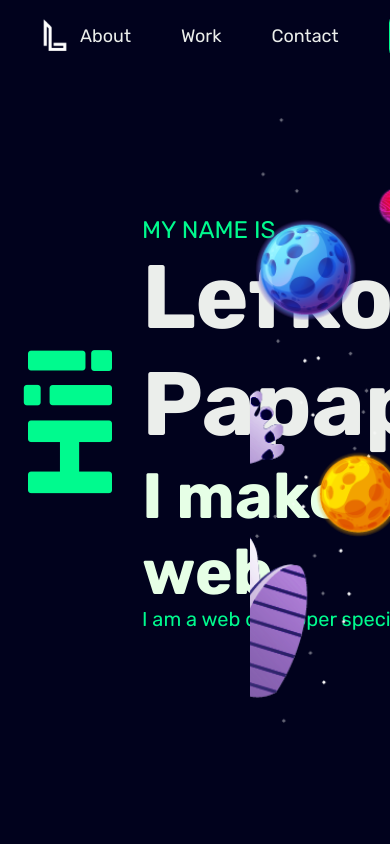
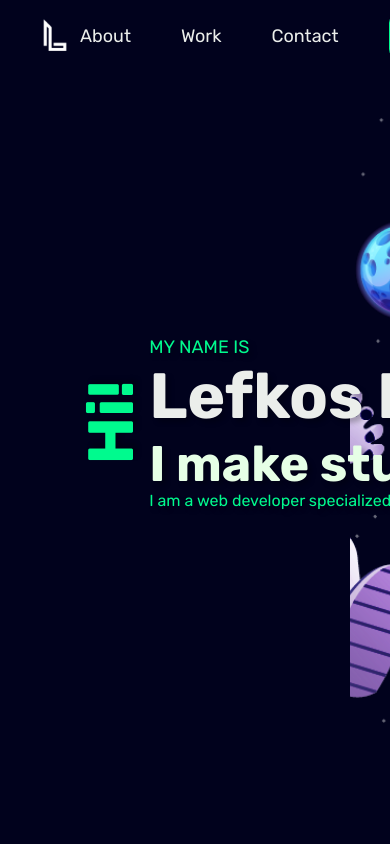
Before and after one commit to lefkosp/my-portfolio, a React (Create React App) app: page / in a window 390 px wide. Shown: the top 844 px of the page. Built offline with nearby package versions, Linux system fonts and the light colour scheme.

Commit message:
added some responsiveness

```diff
--- a/src/Components/About/About.css
+++ b/src/Components/About/About.css
@@ -35,7 +35,7 @@
 
 .tech-stack {
   padding: 1rem 2rem 1rem 3rem;
-  margin: 100px auto 0px auto;
+  margin: 100px auto 50px auto;
   color: #ebeeeb;
   font-size: 3rem;
   line-height: 1.7;
@@ -64,3 +64,6 @@ li::marker {
   justify-content: center;
   gap: 15px;
 }
+
+@media (max-width: 1035px) {
+}
--- a/src/Components/Main/Main.css
+++ b/src/Components/Main/Main.css
@@ -3,6 +3,8 @@
   min-height: 100vh;
   background-color: #252e2f;
   background-color: #01021d;
+  pointer-events: none;
+  text-shadow: 4px 4px 5px rgba(0, 0, 0, 0.26);
 }
 
 .vertical {
@@ -11,32 +13,41 @@
 }
 
 .heading-primary {
+  position: relative;
   font-size: 9rem;
   color: #ebeeeb;
   z-index: 3;
 }
 
 .hi {
+  position: relative;
   font-size: 12rem;
   color: #00fa8e;
+  z-index: 3;
 }
 
 .heading-secondary {
+  position: relative;
   font-size: 6.4rem;
   color: #e6ffe6;
+  z-index: 3;
 }
 
 .subheading {
+  position: relative;
   font-size: 2.4rem;
   text-transform: uppercase;
   color: #00fa8e;
+  z-index: 3;
 }
 
 .description {
+  position: relative;
   font-size: 2rem;
   max-width: 70rem;
   line-height: 0.9;
   color: #00fa8e;
+  z-index: 3;
 }
 
 .container {
@@ -59,7 +70,7 @@
   width: 95vw;
   height: 95vh;
   top: 20px;
-  left: 250px;
+  left: 300px;
   background-position: right;
   background-size: cover;
 }
@@ -91,3 +102,33 @@
   transform: scaleY(-1);
   left: -650px;
 }
+
+@media (max-width: 1700px) {
+  .img-layer:nth-child(8) {
+    left: -450px;
+  }
+}
+
+@media (max-width: 1550px) {
+  .img-layer {
+    left: 350px;
+  }
+}
+
+@media (max-width: 1035px) {
+  .heading-primary {
+    font-size: 6.4rem;
+  }
+
+  .heading-secondary {
+    font-size: 5rem;
+  }
+
+  .subheading {
+    font-size: 1.8rem;
+  }
+
+  .description {
+    font-size: 1.6rem;
+  }
+}
--- a/src/Components/Main/Main.js
+++ b/src/Components/Main/Main.js
@@ -17,14 +17,14 @@ export default function Main() {
     let container = document.querySelector(".img-container");
     let img = document.querySelectorAll(".img-layer");
 
-    container.addEventListener("mousemove", function (e) {
+    const handleMouseMove = (e) => {
       let x = e.pageX;
       let y = e.pageY;
 
       img[0].style.transform =
         "translate(" + x / 100 + "px, " + y / 100 + "px)";
       img[7].style.transform =
-        "translate(" + x / 100 + "px, " + y / 100 + "px)";
+        "translate(" + x / 100 + "px, " + y / 100 + "px) rotate(350deg)";
       img[1].style.transform =
         "translate(" + (x / 100) * 1.5 + "px, " + y / 70 + "px)";
       img[2].style.transform =
@@ -37,7 +37,9 @@ export default function Main() {
         "translate(" + (x / 100) * 7.5 + "px, " + y / 70 + "px)";
       img[6].style.transform =
         "translate(" + (x / 100) * 9 + "px, " + y / 70 + "px)";
-    });
+    };
+
+    container.addEventListener("mousemove", handleMouseMove);
   }, []);
 
   return (
--- a/src/Components/Work/Project.css
+++ b/src/Components/Work/Project.css
@@ -23,7 +23,7 @@
 .desc-container {
   padding: 15px 35px;
   position: absolute;
-  max-width: 585px;
+  max-width: 58.5rem;
   border-radius: 25px;
   box-shadow: 0 10px 20px rgba(0, 0, 0, 0.555);
   transition: all 0.3s ease;
@@ -89,6 +89,10 @@
 }
 
 .right {
+  grid-area: 1/7/-1/-1;
+}
+
+.right-text {
   grid-area: 1/6/-1/-1;
 }
 
@@ -134,3 +138,37 @@
   font-weight: 500;
   transition: all 0.3s ease;
 }
+
+@media (max-width: 1035px) {
+  /*.work-img {
+    width: 40rem;
+    border-radius: 20px;
+  }
+
+  .desc-container {
+    max-width: 45rem;
+  }
+
+  .project-description {
+    font-size: 1.4rem;
+  }
+ .project-container {
+    grid-template-columns: repeat(8, 1fr);
+  }
+
+  .container-img {
+    grid-column: 1/5;
+  }
+
+  .info-container {
+    grid-column: 4/-1;
+  }
+
+  .right {
+    grid-area: 1/4/-1/-1;
+  }
+
+  .left {
+    grid-area: 1/1/-1/5;
+  } */
+}
--- a/src/Components/Work/Project.js
+++ b/src/Components/Work/Project.js
@@ -16,7 +16,7 @@ export default function Project(props) {
       <div className={`${props.flip ? "align--right" : ""} project-container`}>
         <div
           className={
-            props.flip ? "right info-container" : "left info-container"
+            props.flip ? "right-text info-container" : "left info-container"
           }
         >
           <h5 className="subheading">Featured Project</h5>
--- a/src/Components/Work/Work.css
+++ b/src/Components/Work/Work.css
@@ -2,3 +2,7 @@
   margin: 0px auto;
   max-width: 1000px;
 }
+
+@media (max-width: 1035px) {
+
+}
--- a/src/styles.css
+++ b/src/styles.css
@@ -10,7 +10,6 @@
 html {
   background-color: #01021d;
 }
-
 
 html,
 body {
```
